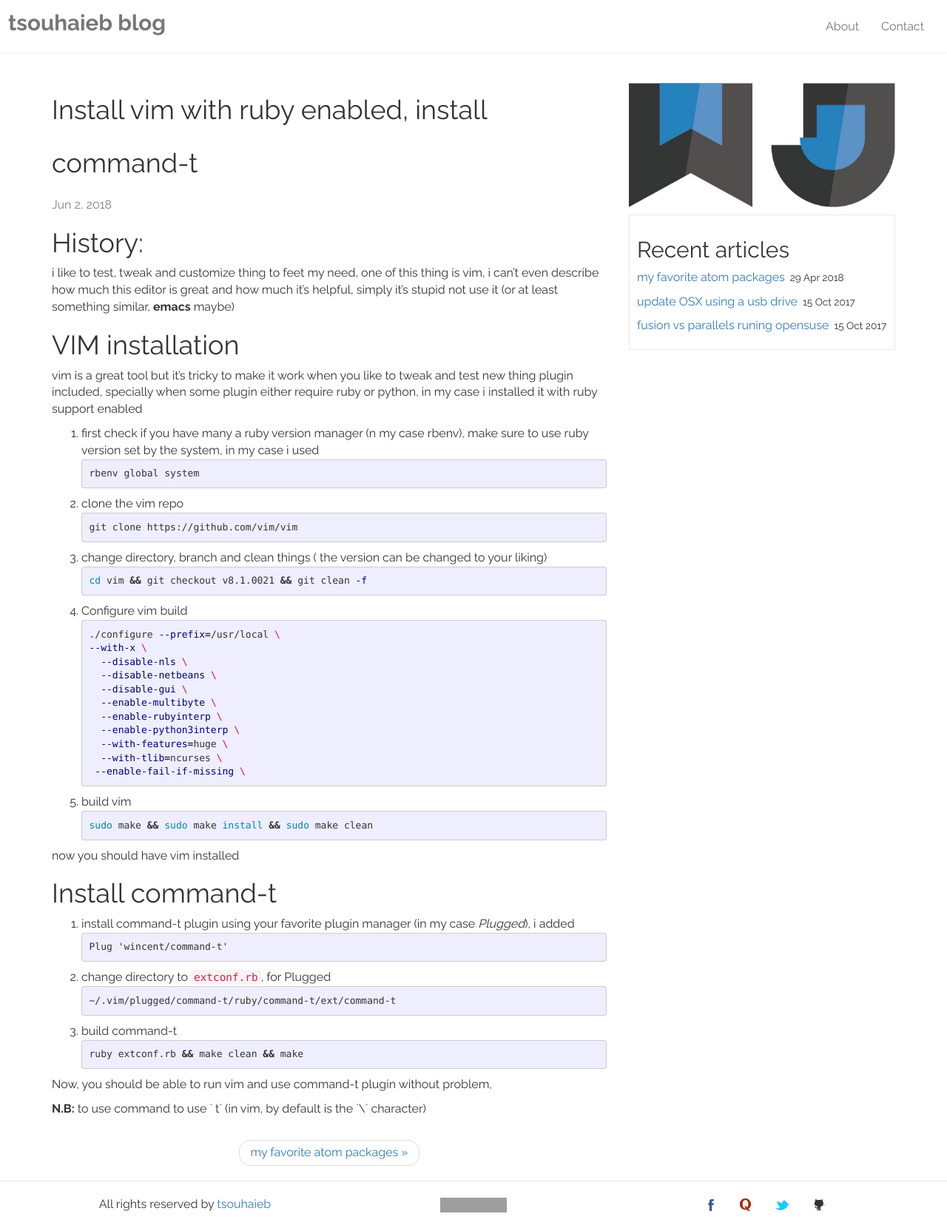
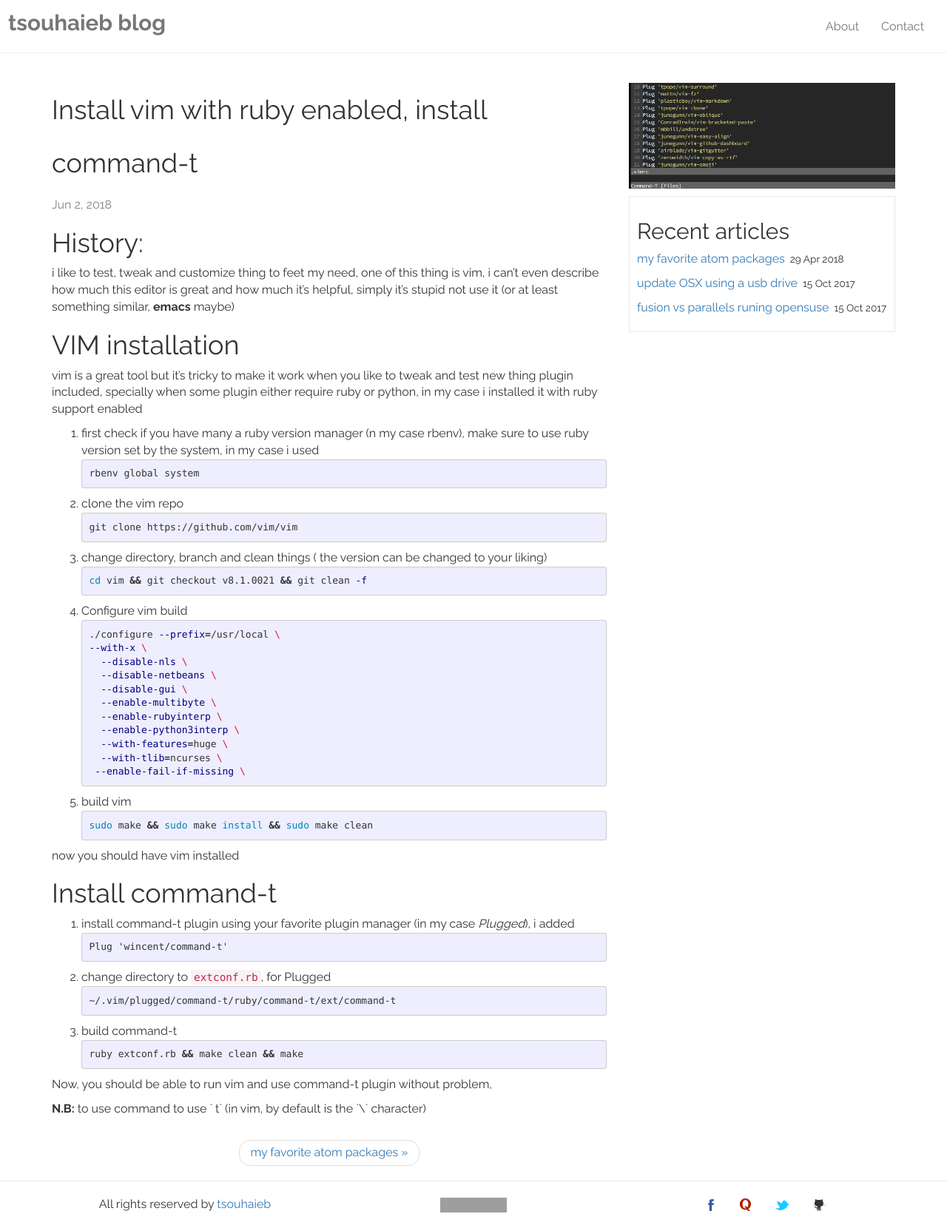
Before and after one commit to souhaiebtar/souhaiebtar.github1.io, a Jekyll site: the page built from _posts/2018-06-02-how-to-install-command-t-on-macos.md, in a window 1280 px wide. Shown: the whole page at 74% size. Built offline with Jekyll 4.4.1, drawn with Linux system fonts in a browser that asks for light colours; comment, search, counter and statistics services are not loaded; grey boxes are pictures that could not be loaded.

Commit message:
add image

```diff
--- a/_posts/2018-06-02-how-to-install-command-t-on-macos.md
+++ b/_posts/2018-06-02-how-to-install-command-t-on-macos.md
@@ -1,6 +1,7 @@
 ---
 title: Install vim with ruby enabled, install command-t
 layout: post
+img: vim.png
 ---
 # History:
 i like to test, tweak and customize thing to feet my need, one of this thing is vim, i can't even describe how much this editor is great and how much it's helpful, simply it's stupid not use it (or at least something similar, **emacs** maybe)
```
Also changed, not shown: images/vim.png (added).
